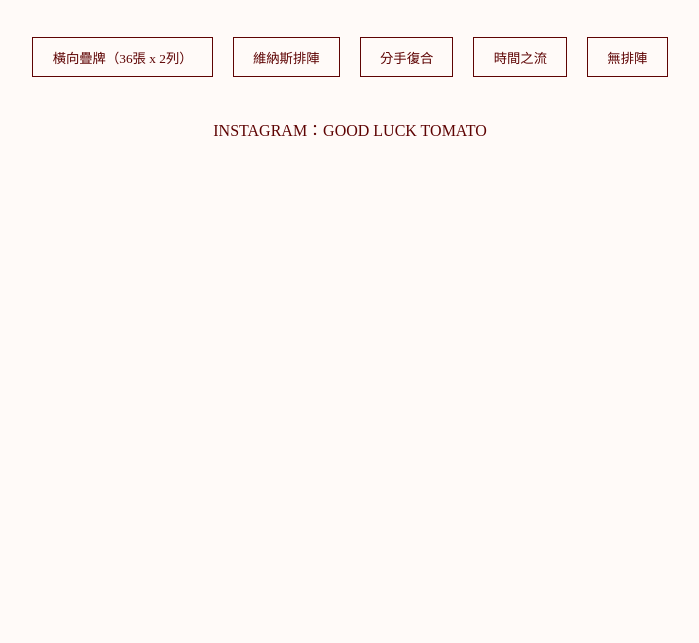
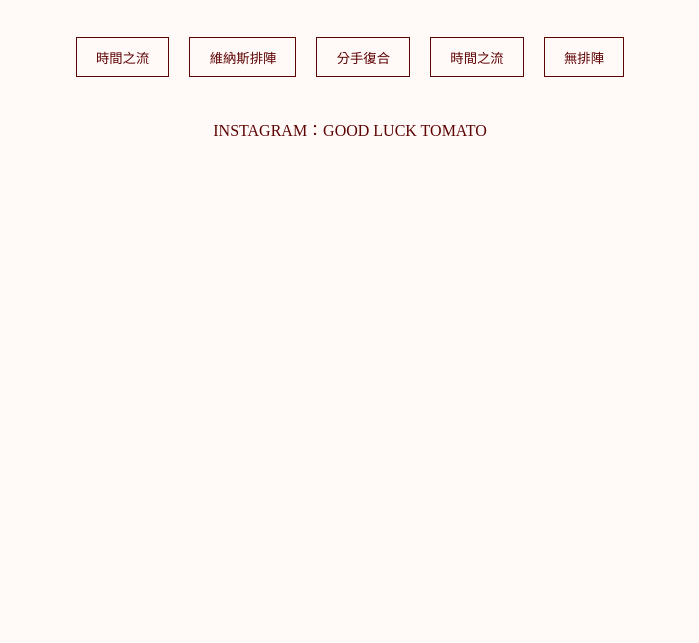
Before and after one commit to lij1357/goodlucktomato, a plain HTML site: page goodlucktomato/index.html in a window 1280 px wide. Shown: the part 157-800 px from the top of the page, without its empty margins (290-989 px from the left). Drawn offline with Linux system fonts and the light colour scheme.

Commit message:
Update index.html

```diff
--- a/goodlucktomato/index.html
+++ b/goodlucktomato/index.html
@@ -86,7 +86,7 @@
     <div class="title">GOOD LUCK TOMATO</div>
     <div class="subtitle">線上抽牌系統</div>
     <div class="menu-btns">
-      <button onclick="goToDraw('overlap36')">橫向疊牌（36張 x 2列）</button>
+      <button onclick="goToDraw('overlap36')">時間之流 </button>
       <button onclick="goToDraw('venus')">維納斯排陣</button>
       <button onclick="goToDraw('ex')">分手復合</button>
       <button onclick="goToDraw('timeline')">時間之流</button>
```
